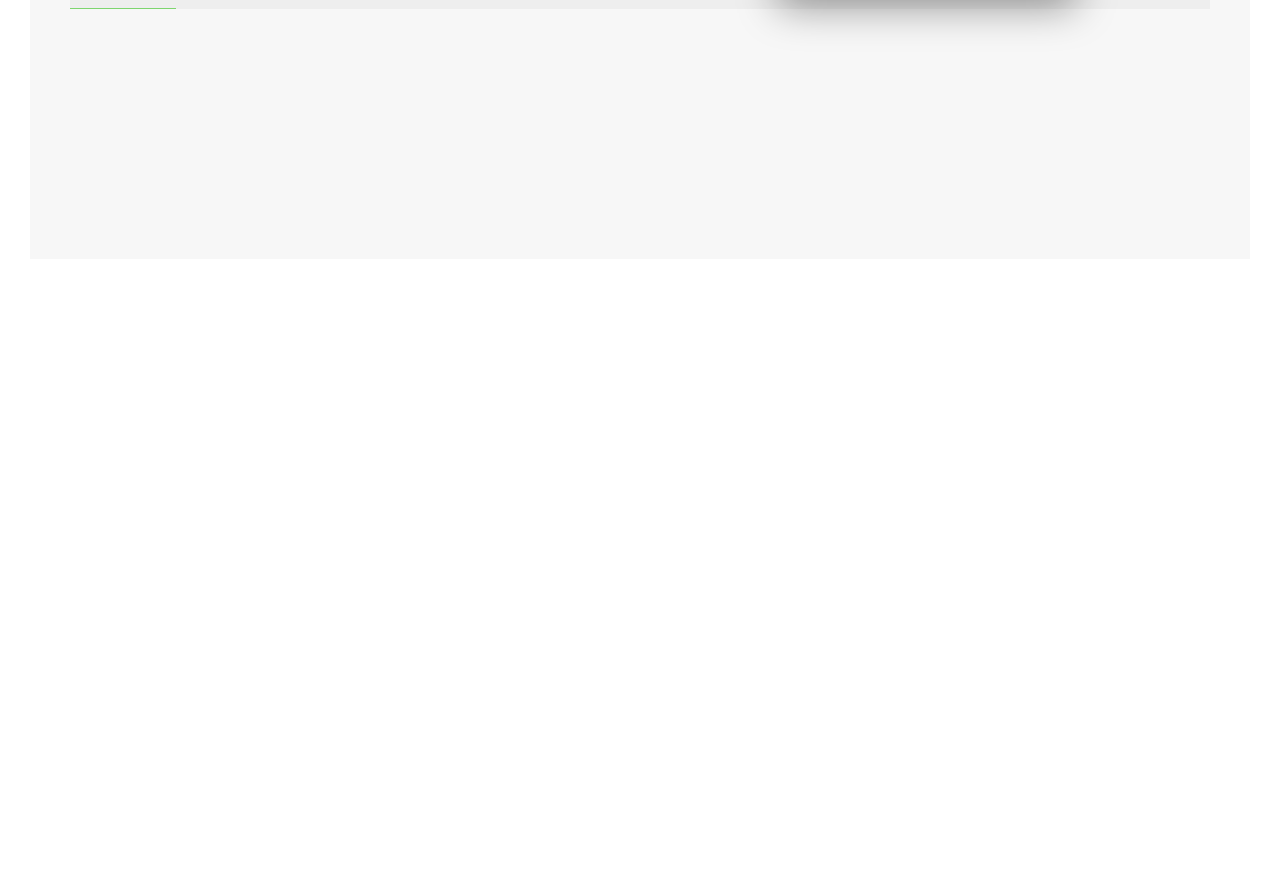
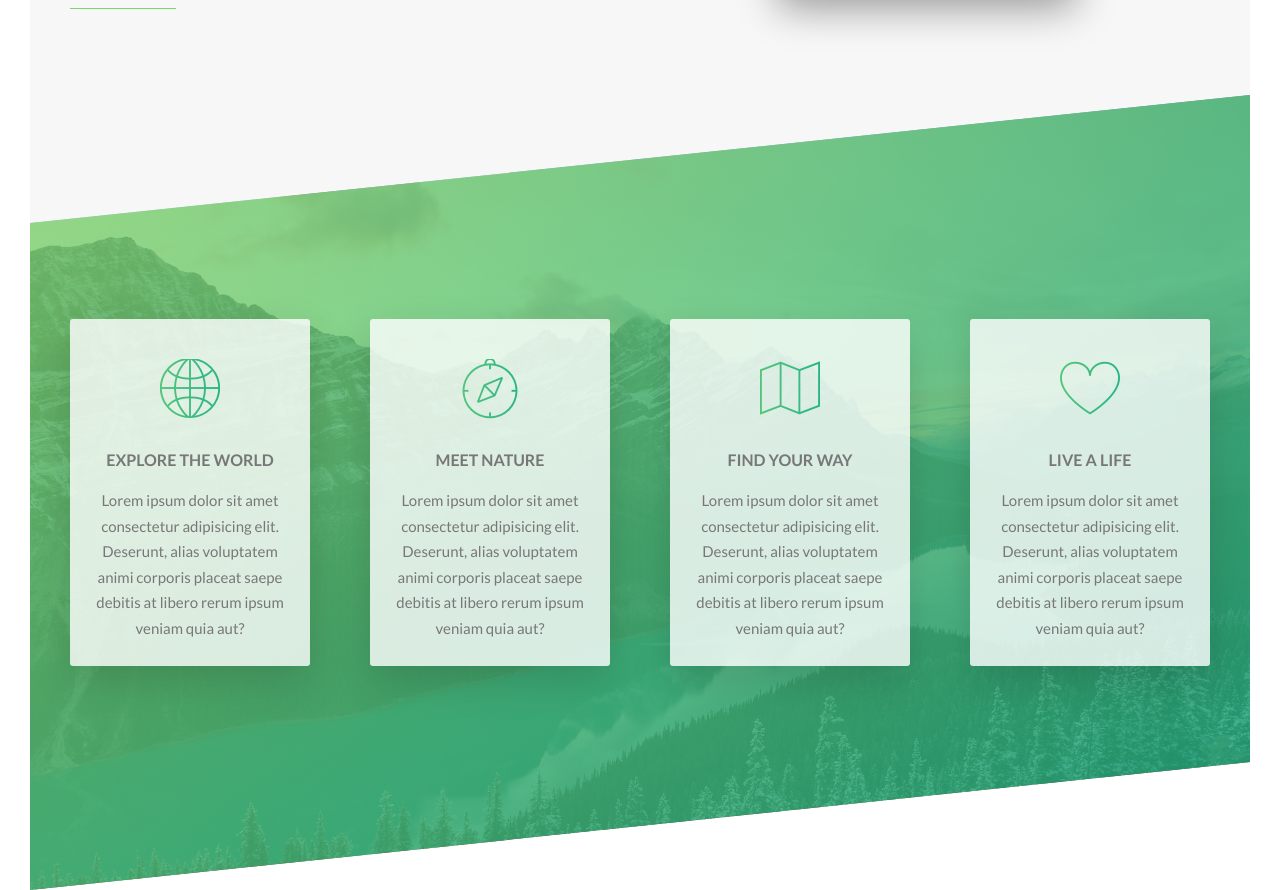
Before and after one commit to akshayr20/Booking-App-Template, an Angular app: page / in a window 1280 px wide. Shown: the part 1297-2187 px from the top of the page. Before the commit the page ends 1586 px from the top, so only its background shows below. Built offline with nearby package versions, Linux system fonts and the light colour scheme.

Commit message:
styles and markup for feature section

```diff
--- a/src/app/about/about.component.scss
+++ b/src/app/about/about.component.scss
@@ -3,34 +3,6 @@
   background-color: $color-grey-light1;
   padding: 25rem 0;
   margin-top: -20vh;
-}
-
-.heading-secondary {
-  display: inline-block;
-  font-size: 3rem;
-  text-transform: uppercase;
-  font-weight: 700;
-  background-image: linear-gradient(to right, $color-primary-light, $color-primary-dark);
-  background-clip: text;
-  -webkit-background-clip: text;
-  color: transparent;
-  letter-spacing: 2px;
-  transition: all 0.2s;
-  &:hover {
-    transform: skewY(2deg) skewX(5deg) scale(1.1);
-  }
-}
-
-.heading-tertiary {
-  font-size: 1.6rem;
-  text-transform: uppercase;
-  font-weight: 700;
-}
-.paragraph {
-  font-size: 1.6rem;
-  &:not(:last-child) {
-    margin-bottom: 3rem;
-  }
 }
 
 .composition {
--- a/src/app/app.component.html
+++ b/src/app/app.component.html
@@ -1,5 +1,5 @@
 <!-- The content below is only a placeholder and can be replaced. -->
 <app-header></app-header>
 <app-about></app-about>
-
+<app-features></app-features>
 <router-outlet></router-outlet>
--- a/src/app/app.module.ts
+++ b/src/app/app.module.ts
@@ -5,12 +5,14 @@
 import { AppComponent } from './app.component';
 import { HeaderComponent } from './header/header.component';
 import { AboutComponent } from './about/about.component';
+import { FeaturesComponent } from './features/features.component';
 
 @NgModule({
   declarations: [
     AppComponent,
     HeaderComponent,
-    AboutComponent
+    AboutComponent,
+    FeaturesComponent
   ],
   imports: [
     BrowserModule,
--- /dev/null
+++ b/src/app/features/features.component.html
@@ -0,0 +1,44 @@
+<section class="section-features">
+  <div class="row">
+    <div class="col-1-of-4">
+      <div class="feature-box">
+        <i class="feature-box__icon icon-basic-world"></i>
+        <h3 class="heading-tertiary u-margin-bottom-small">Explore the world</h3>
+        <p class="feature-box__text">
+          Lorem ipsum dolor sit amet consectetur adipisicing elit. Deserunt, alias voluptatem animi corporis placeat saepe debitis at libero rerum
+          ipsum veniam quia aut?
+        </p>
+      </div>
+    </div>
+    <div class="col-1-of-4">
+      <div class="feature-box">
+        <i class="feature-box__icon icon-basic-compass"></i>
+        <h3 class="heading-tertiary u-margin-bottom-small">Meet Nature</h3>
+        <p class="feature-box__text">
+          Lorem ipsum dolor sit amet consectetur adipisicing elit. Deserunt, alias voluptatem animi corporis placeat saepe debitis at libero rerum
+          ipsum veniam quia aut?
+        </p>
+      </div>
+    </div>
+    <div class="col-1-of-4">
+      <div class="feature-box">
+        <i class="feature-box__icon icon-basic-map"></i>
+        <h3 class="heading-tertiary u-margin-bottom-small">Find your way</h3>
+        <p class="feature-box__text">
+          Lorem ipsum dolor sit amet consectetur adipisicing elit. Deserunt, alias voluptatem animi corporis placeat saepe debitis at libero rerum
+          ipsum veniam quia aut?
+        </p>
+      </div>
+    </div>
+    <div class="col-1-of-4">
+      <div class="feature-box">
+        <i class="feature-box__icon icon-basic-heart"></i>
+        <h3 class="heading-tertiary u-margin-bottom-small">Live a life</h3>
+        <p class="feature-box__text">
+          Lorem ipsum dolor sit amet consectetur adipisicing elit. Deserunt, alias voluptatem animi corporis placeat saepe debitis at libero rerum
+          ipsum veniam quia aut?
+        </p>
+      </div>
+    </div>
+  </div>
+</section>
--- /dev/null
+++ b/src/app/features/features.component.scss
@@ -0,0 +1,35 @@
+@import '../../assets/sass/main';
+.section-features {
+  padding: 16rem 0;
+  background-image: linear-gradient(to right bottom, rgba($color-primary, 0.8), rgba($color-primary-dark, 0.8)), url('../../assets/img/nat-4.jpg');
+  background-size: cover;
+  background-position: top;
+  transform: skewY(-6deg);
+  margin-top: -10rem;
+  & > * {
+    //   direct child selector (first child)
+    transform: skewY(6deg);
+  }
+}
+
+.feature-box {
+  background-color: rgba($color-white, 0.8);
+  font-size: 1.5rem;
+  padding: 2.5rem;
+  text-align: center;
+  border-radius: 3px;
+  box-shadow: 0 1.5rem 4rem rgba($color-black, 0.15);
+  transition: all 0.2s;
+  cursor: pointer;
+  &:hover {
+    transform: translateY(-1.5rem) scale(1.1);
+  }
+  &__icon {
+    font-size: 6rem;
+    margin-bottom: 0.5rem;
+    background-image: linear-gradient(to right, $color-primary-light, $color-primary-dark);
+    background-clip: text;
+    -webkit-background-clip: text;
+    color: transparent;
+  }
+}
--- /dev/null
+++ b/src/app/features/features.component.ts
@@ -0,0 +1,15 @@
+import { Component, OnInit } from '@angular/core';
+
+@Component({
+  selector: 'app-features',
+  templateUrl: './features.component.html',
+  styleUrls: ['./features.component.scss']
+})
+export class FeaturesComponent implements OnInit {
+
+  constructor() { }
+
+  ngOnInit() {
+  }
+
+}
--- a/src/app/header/header.component.scss
+++ b/src/app/header/header.component.scss
@@ -23,25 +23,3 @@
     text-align: center;
   }
 }
-
-.heading-primary {
-  color: #fff;
-  text-transform: uppercase;
-  margin-bottom: 3rem;
-  &--main {
-    display: block;
-    font-size: 60px;
-    font-weight: 400;
-    letter-spacing: 3.5rem;
-    animation-name: moveInLeft;
-    animation-duration: 1s;
-  }
-  &--secondary {
-    display: block;
-    font-size: 2rem;
-    font-weight: 700;
-    letter-spacing: 1.75rem;
-    animation-name: moveInRight;
-    animation-duration: 1s;
-  }
-}
--- a/src/assets/sass/base/_typography.scss
+++ b/src/assets/sass/base/_typography.scss
@@ -1,4 +1,5 @@
 @import '../abstracts/variables';
+@import './animations';
 
 body {
   font-family: 'Lato', sans-serif;
@@ -7,3 +8,54 @@
   color: $color-grey-dark;
   padding: 3rem;
 }
+
+.heading-primary {
+  color: #fff;
+  text-transform: uppercase;
+  margin-bottom: 3rem;
+  &--main {
+    display: block;
+    font-size: 60px;
+    font-weight: 400;
+    letter-spacing: 3.5rem;
+    animation-name: moveInLeft;
+    animation-duration: 1s;
+  }
+  &--secondary {
+    display: block;
+    font-size: 2rem;
+    font-weight: 700;
+    letter-spacing: 1.75rem;
+    animation-name: moveInRight;
+    animation-duration: 1s;
+  }
+}
+
+.heading-secondary {
+  display: inline-block;
+  font-size: 3rem;
+  text-transform: uppercase;
+  font-weight: 700;
+  background-image: linear-gradient(to right, $color-primary-light, $color-primary-dark);
+  background-clip: text;
+  -webkit-background-clip: text;
+  color: transparent;
+  letter-spacing: 2px;
+  transition: all 0.2s;
+  &:hover {
+    transform: skewY(2deg) skewX(5deg) scale(1.1);
+  }
+}
+
+.heading-tertiary {
+  font-size: 1.6rem;
+  text-transform: uppercase;
+  font-weight: 700;
+}
+
+.paragraph {
+  font-size: 1.6rem;
+  &:not(:last-child) {
+    margin-bottom: 3rem;
+  }
+}
--- a/src/assets/sass/layout/_grid.scss
+++ b/src/assets/sass/layout/_grid.scss
@@ -1,7 +1,6 @@
 .row {
   max-width: $grid-width;
   margin: 0 auto;
-  background-color: #eee;
 
   &:not(:last-child) {
     margin-bottom: $gutter-vertical;
```
Also changed, not shown: 1 other file (tests, documents, lock files or other folders).
